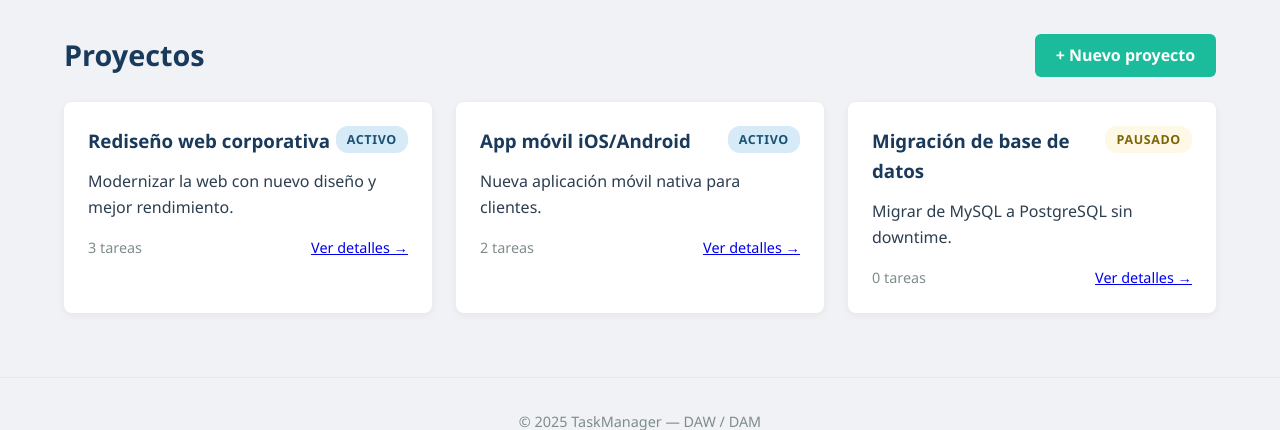
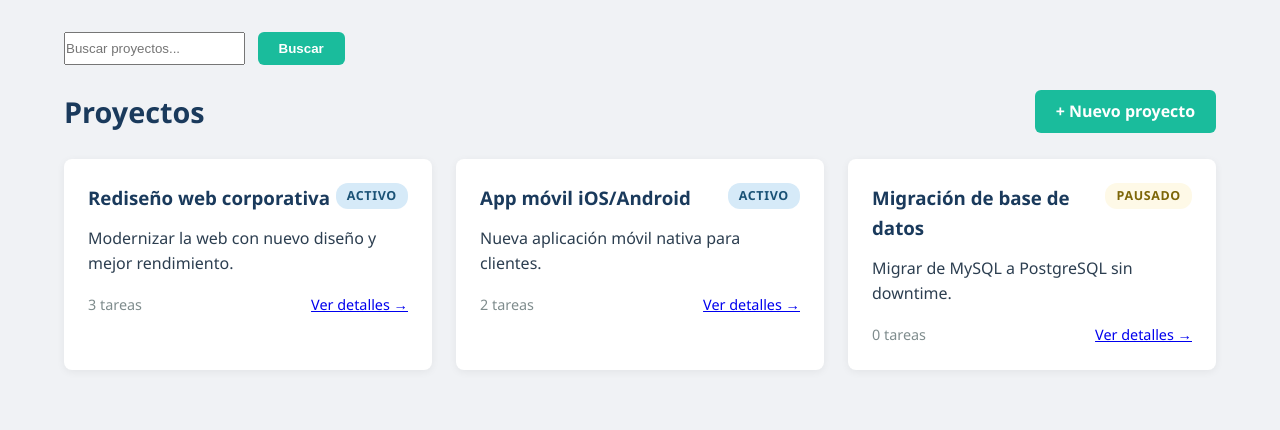
Before and after one commit to alfoonsso/TaskManager, a Flask app: page /proyectos/ in a window 1280 px wide. Shown: the part 65-495 px from the top of the page. Run offline with Flask 3, Linux system fonts and the light colour scheme.

Commit message:
feat: buscador de proyectos por titulo y descripcion

```diff
--- a/web/app/forms.py
+++ b/web/app/forms.py
@@ -71,7 +71,7 @@ class BusquedaForm(FlaskForm):
         validators=[DataRequired(), Length(min=2,
         message='Escribe al menos 2 caracteres para buscar.')]
         )
-submit = SubmitField('Buscar')
+    submit = SubmitField('Buscar')
 class LoginForm(FlaskForm):
     """Formulario de inicio de sesión (lo usaremos en U05)."""
     email = StringField('Email', validators=[DataRequired(), Email()])
--- a/web/app/routes/projects.py
+++ b/web/app/routes/projects.py
@@ -104,6 +104,7 @@ def lista():
             if q.lower() in p['titulo'].lower()
             or q.lower() in p.get('descripcion', '').lower()
         ]
+
     return render_template('projects/lista.html',
                             proyectos=proyectos,
                             form_busqueda=form_busqueda,
--- a/web/app/templates/projects/lista.html
+++ b/web/app/templates/projects/lista.html
@@ -1,6 +1,32 @@
 {% extends 'base.html' %}
 {% block title %}Proyectos — TaskManager{% endblock %}
 {% block content %}
+<form method='GET' action="{{ url_for('projects.lista') }}" class='busqueda'>
+    {# La búsqueda usa GET, no necesita token CSRF #}
+    <div style='display:flex; gap:.8rem; margin-bottom:1.5rem'>
+        {{ form_busqueda.q(class='input',
+                            placeholder='Buscar proyectos...',
+                            value=q) }}
+        {{ form_busqueda.submit(class='btn') }}
+        {% if q %}
+            <a href="{{ url_for('projects.lista') }}" class='btn btn-sec'>
+            × Limpiar
+            </a>
+        {% endif %}
+    </div>
+</form>
+
+{% if q %}
+    <p class='resultado-busqueda'>
+    {% if proyectos %}
+        {{ proyectos | length }} resultado(s) para: <strong>"{{ q
+        }}"</strong>
+    {% else %}
+        No hay resultados para: <strong>"{{ q }}"</strong>
+    {% endif %}
+    </p>
+{% endif %}
+
 <div class='page-header'>
     <h1>Proyectos</h1>
     <a href="{{ url_for('projects.nuevo') }}" class='btn'>+ Nuevo proyecto</a>
```
